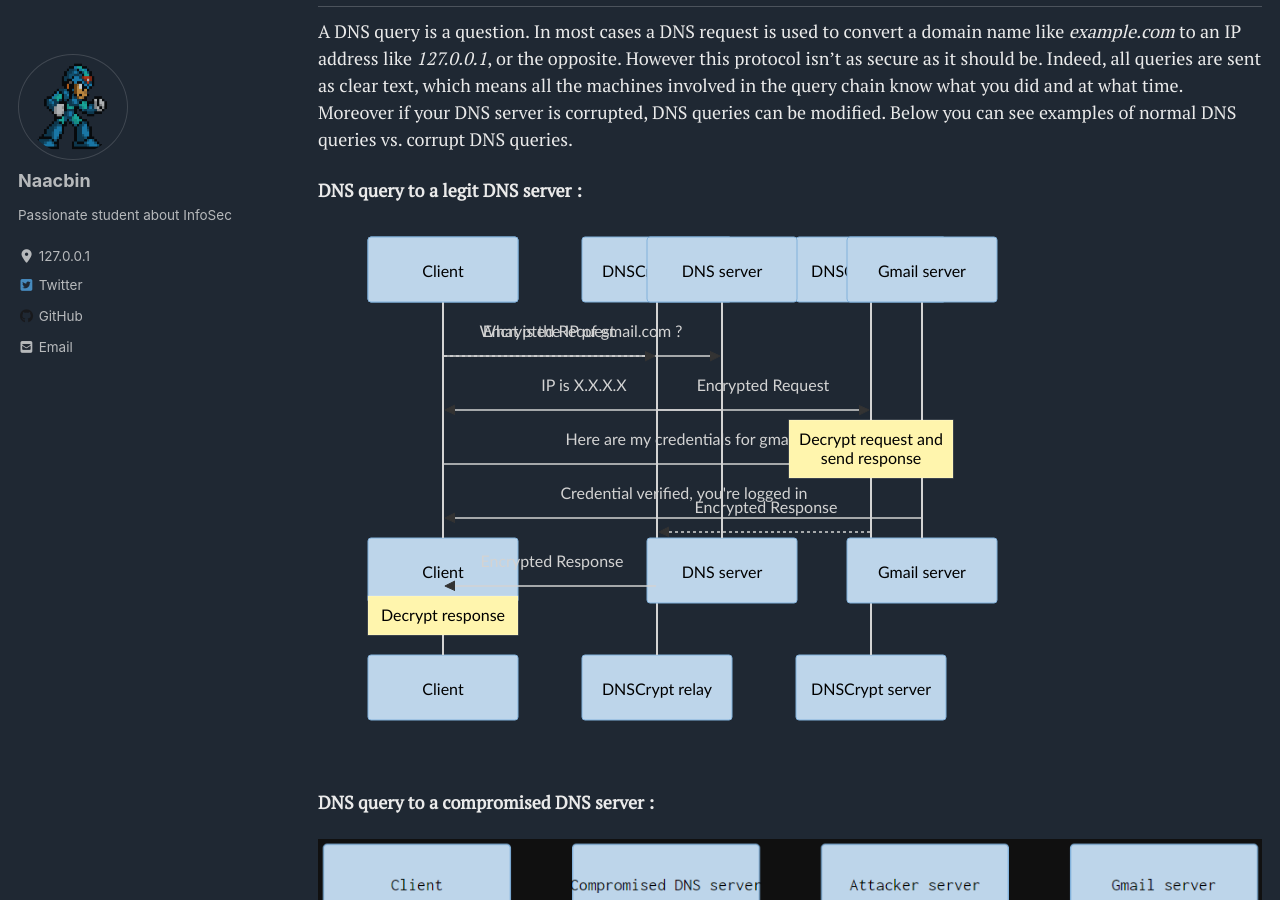
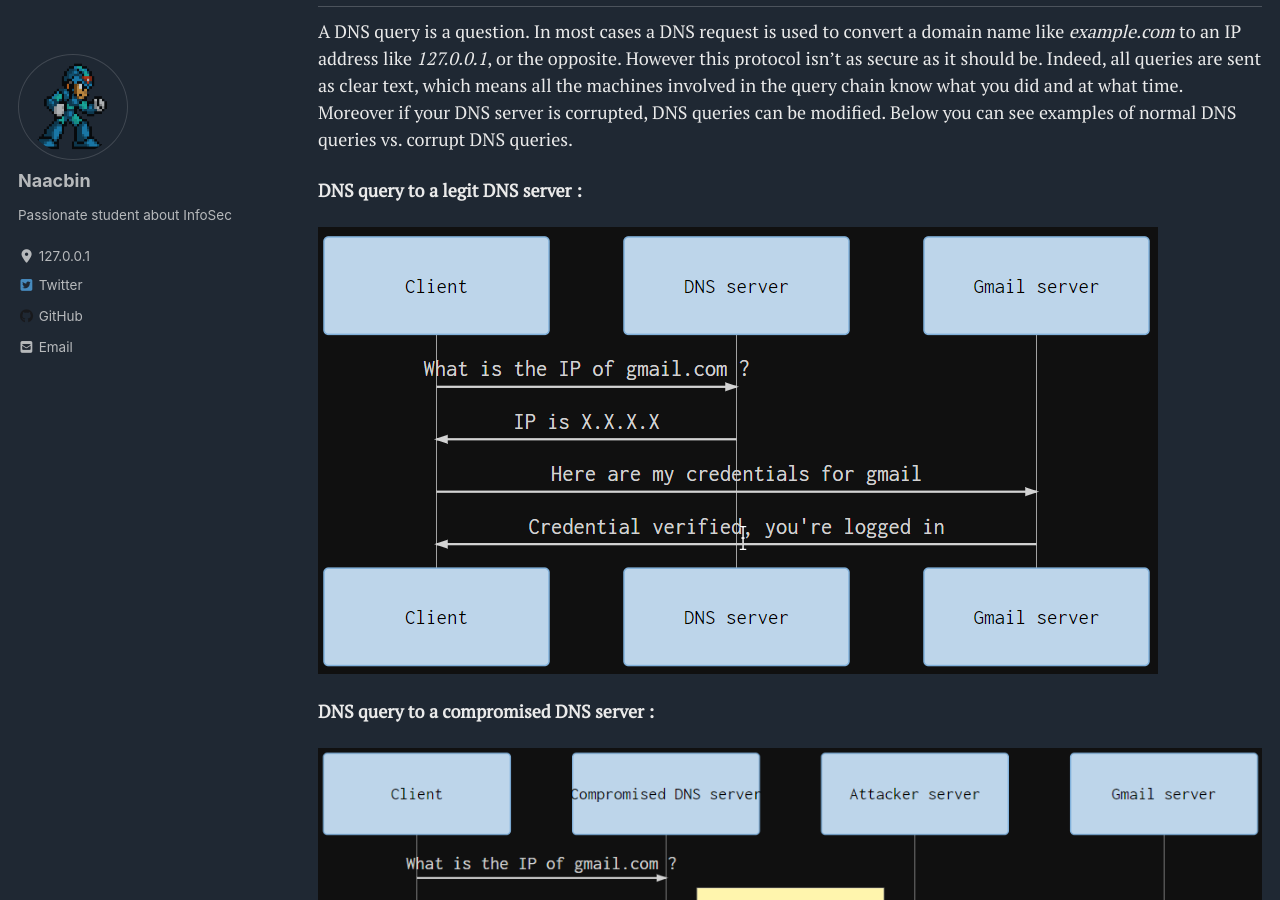
Before and after one commit to naacbin/naacbin.github.io, a Jekyll site: the page built from _posts/2020-01-16-DNSCrypt+Pi-hole.md, in a window 1280 px wide and 900 px high, scrolled down 500 px. Built offline with Jekyll 4.4.1, drawn with Linux system fonts in a browser that asks for light colours; cached includes are drawn as plain includes; nearby versions of some CDN libraries; a script that is not in the unit is left out.

Commit message:
Update 2020-01-16-DNSCrypt+Pi-hole.md

```diff
--- a/_posts/2020-01-16-DNSCrypt+Pi-hole.md
+++ b/_posts/2020-01-16-DNSCrypt+Pi-hole.md
@@ -33,17 +33,7 @@ A DNS query is a question. In most cases a DNS request is used to convert a doma
 
 **DNS query to a legit DNS server :**
 
-<div class="mermaid">
-  sequenceDiagram
-    participant Client
-    participant DNS server
-    participant Gmail server
-    Client->>DNS server: What is the IP of gmail.com ?
-    DNS server->>Client: IP is X.X.X.X
-    Client->>Gmail server: Here are my credentials for gmail
-    Gmail server->>Client: Credential verified, you're logged in
-</div>
-<br>
+![dns_diagram](/assets/images/dnscrypt_pi-hole/dns_diagram.png)
 
 **DNS query to a compromised DNS server :**
 
@@ -219,18 +209,7 @@ vi dnscrypt-proxy.toml
 
 **DNS query using Anonymized DNS :**
 
-<div class="mermaid">
-  sequenceDiagram
-    participant Client
-    participant DNSCrypt relay
-    participant DNSCrypt server
-    Client-->>DNSCrypt relay: Encrypted Request
-    DNSCrypt relay->>DNSCrypt server: Encrypted Request
-    Note over DNSCrypt server: Decrypt request and <br> send response
-    DNSCrypt server-->>DNSCrypt relay: Encrypted Response
-    DNSCrypt relay->>Client: Encrypted Response
-    Note over Client: Decrypt response
-</div>
+![anonymized-dns_diagram](/assets/images/dnscrypt_pi-hole/anonymized-dns_diagram.png)
 
 - Install DNSCrypt-proxy service.
 
```
